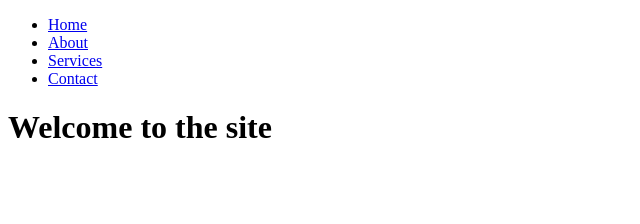
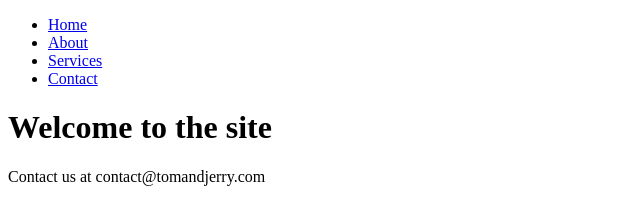
Before and after one commit to Nle12345/tom-and-jerry, a plain HTML site: page index.html in a window 1280 px wide. Shown: the whole page, without its empty margins (0-640 px from the left). Drawn offline with Linux system fonts and the light colour scheme.

Commit message:
Jerry - Added contact footer

```diff
--- a/index.html
+++ b/index.html
@@ -14,5 +14,8 @@
   </nav>
 
   <h1>Welcome to the site</h1>
+  <footer>
+    <p>Contact us at contact@tomandjerry.com</p>
+  </footer>
 </body>
 </html>
```
